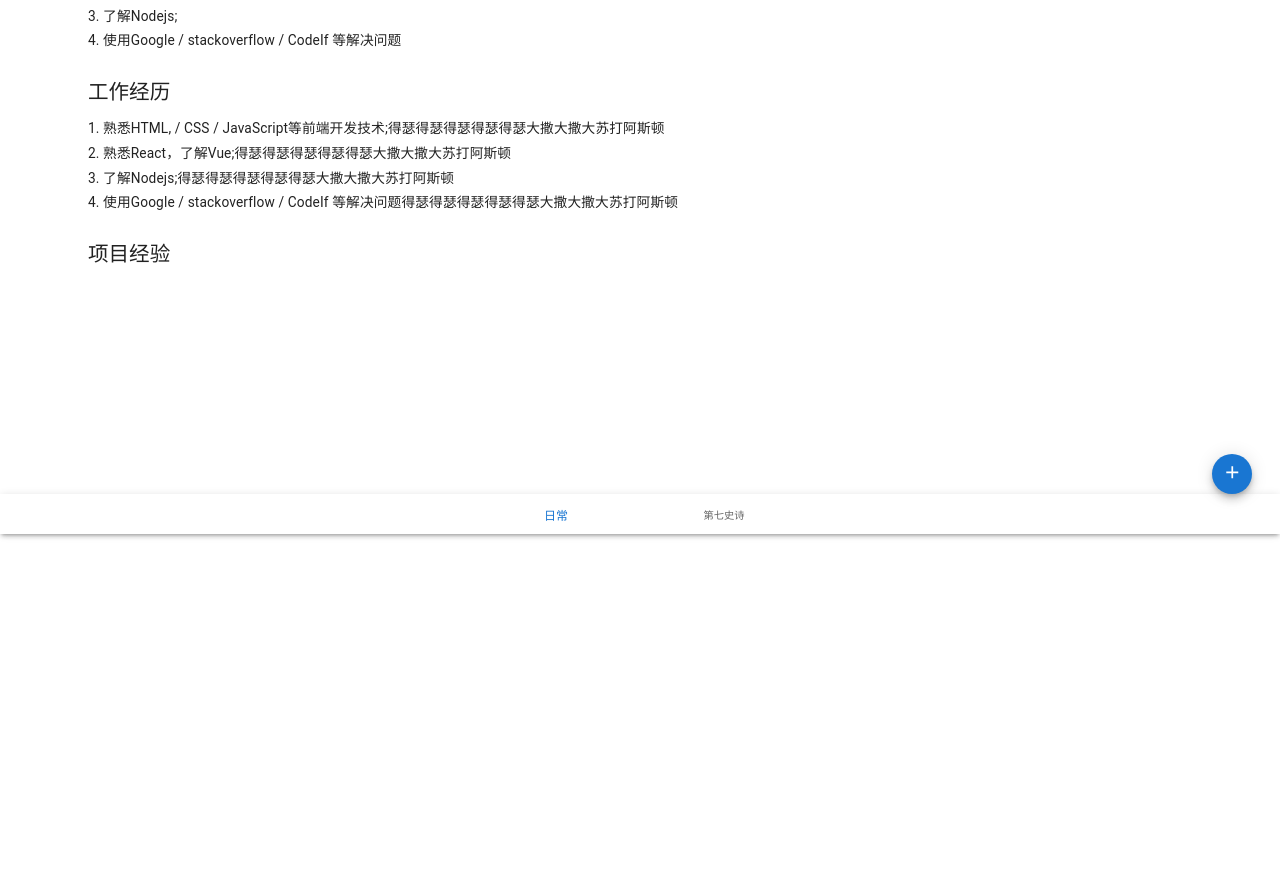
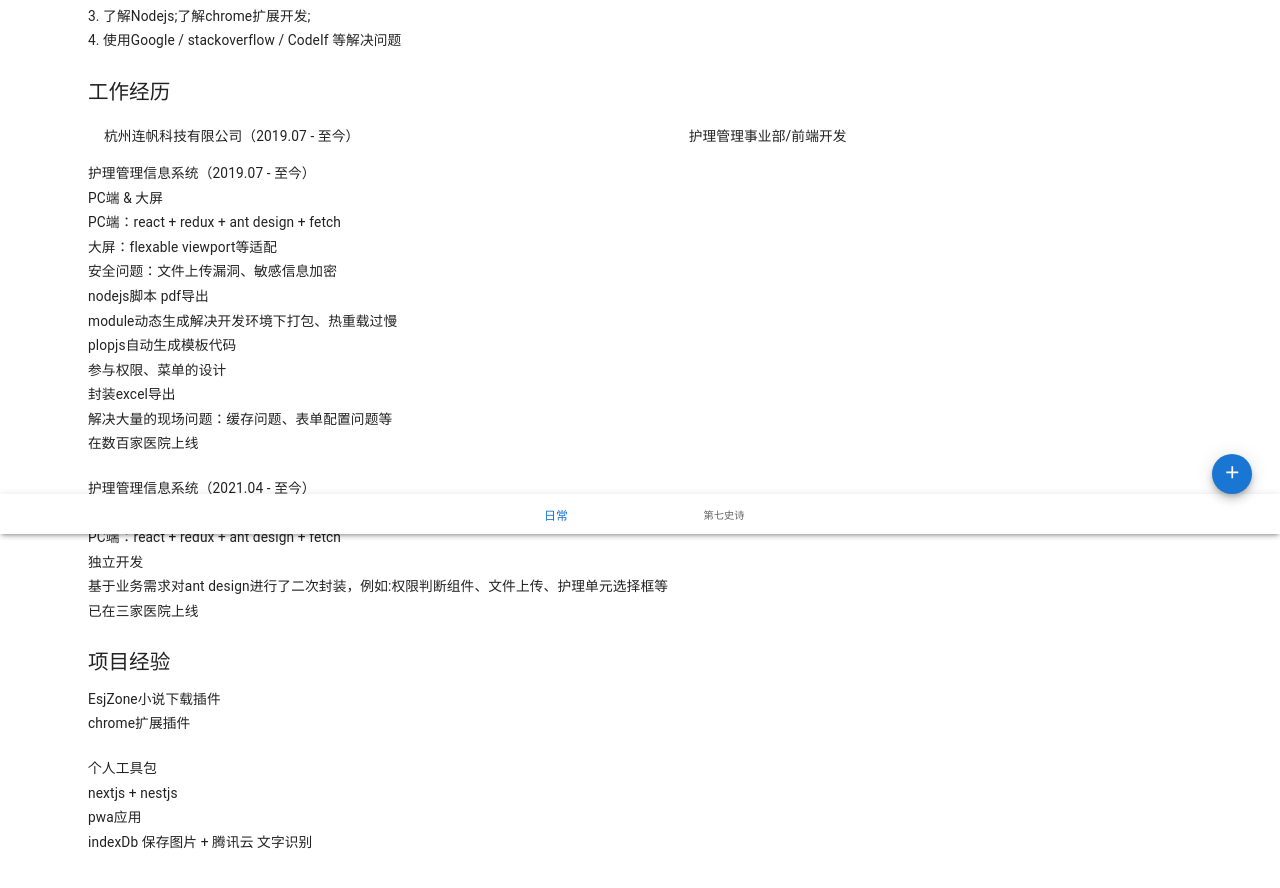
Before and after one commit to Zhoufy1996/tools-front, a Next.js app: page /life/resume in a window 1280 px wide. Shown: the part 266-1154 px from the top of the page. Before the commit the page ends 800 px from the top, so only its background shows below. Built offline with nearby package versions, Linux system fonts and the light colour scheme.

Commit message:
update resume

```diff
--- a/pages/life/resume.tsx
+++ b/pages/life/resume.tsx
@@ -1,4 +1,4 @@
-import { Box, Container, Link, Typography, Divider, Avatar, List, ListItemText, Button } from '@mui/material';
+import { Box, Container, Link, Typography, Divider, Avatar, List, ListItemText, Button, ListItem } from '@mui/material';
 import Image from 'next/image';
 import { useRef } from 'react';
 import Photo from 'src/assets/images/photo.jpg';
@@ -69,8 +69,8 @@ const Resume = () => {
         <Box>
           <List>
             <ListItemText>1. 熟悉HTML, / CSS / JavaScript等前端开发技术;</ListItemText>
-            <ListItemText>2. 熟悉React，了解Vue;</ListItemText>
-            <ListItemText>3. 了解Nodejs;</ListItemText>
+            <ListItemText>2. 熟悉React技术栈，了解Vue;</ListItemText>
+            <ListItemText>3. 了解Nodejs;了解chrome扩展开发;</ListItemText>
             <ListItemText>4. 使用Google / stackoverflow / CodeIf 等解决问题</ListItemText>
           </List>
         </Box>
@@ -79,27 +79,53 @@ const Resume = () => {
         <Typography variant="h5">工作经历</Typography>
         <Box>
           <List>
+            <ListItem>
+              <ListItemText>杭州连帆科技有限公司（2019.07 - 至今）</ListItemText>
+              <ListItemText>护理管理事业部/前端开发</ListItemText>
+            </ListItem>
+            <ListItemText>护理管理信息系统（2019.07 - 至今）</ListItemText>
+            <ListItemText>{`PC端 & 大屏`}</ListItemText>
+            <ListItemText>PC端：react + redux + ant design + fetch</ListItemText>
+            <ListItemText>大屏：flexable viewport等适配</ListItemText>
+            <ListItemText>安全问题：文件上传漏洞、敏感信息加密</ListItemText>
+            <ListItemText>nodejs脚本 pdf导出</ListItemText>
+            <ListItemText>module动态生成解决开发环境下打包、热重载过慢</ListItemText>
+            <ListItemText>plopjs自动生成模板代码</ListItemText>
+            <ListItemText>参与权限、菜单的设计</ListItemText>
+            <ListItemText>封装excel导出</ListItemText>
+            <ListItemText>解决大量的现场问题：缓存问题、表单配置问题等</ListItemText>
+            <ListItemText>在数百家医院上线</ListItemText>
+          </List>
+
+          <List>
+            <ListItemText>护理管理信息系统（2021.04 - 至今）</ListItemText>
+            <ListItemText>{`PC端`}</ListItemText>
+            <ListItemText>PC端：react + redux + ant design + fetch</ListItemText>
+            <ListItemText>独立开发</ListItemText>
             <ListItemText>
-              1. 熟悉HTML, / CSS / JavaScript等前端开发技术;得瑟得瑟得瑟得瑟得瑟大撒大撒大苏打阿斯顿
+              基于业务需求对ant design进行了二次封装，例如:权限判断组件、文件上传、护理单元选择框等
             </ListItemText>
-            <ListItemText>2. 熟悉React，了解Vue;得瑟得瑟得瑟得瑟得瑟大撒大撒大苏打阿斯顿</ListItemText>
-            <ListItemText>3. 了解Nodejs;得瑟得瑟得瑟得瑟得瑟大撒大撒大苏打阿斯顿</ListItemText>
-            <ListItemText>
-              4. 使用Google / stackoverflow / CodeIf 等解决问题得瑟得瑟得瑟得瑟得瑟大撒大撒大苏打阿斯顿
-            </ListItemText>
+            <ListItemText>已在三家医院上线</ListItemText>
           </List>
         </Box>
       </Box>
       <Box sx={{ mb: 2 }}>
         <Typography variant="h5">项目经验</Typography>
-        {/* <Box>
+        <Box>
           <List>
-            <ListItemText>1. 熟悉HTML, / CSS / JavaScript等前端开发技术;</ListItemText>
-            <ListItemText>2. 熟悉React，了解Vue;</ListItemText>
-            <ListItemText>3. 了解Nodejs;</ListItemText>
-            <ListItemText>4. 使用Google / stackoverflow / CodeIf 等解决问题</ListItemText>
+            <ListItemText>EsjZone小说下载插件</ListItemText>
+            <ListItemText>chrome扩展插件</ListItemText>
           </List>
-        </Box> */}
+        </Box>
+
+        <Box>
+          <List>
+            <ListItemText>个人工具包</ListItemText>
+            <ListItemText>nextjs + nestjs</ListItemText>
+            <ListItemText>pwa应用</ListItemText>
+            <ListItemText>indexDb 保存图片 + 腾讯云 文字识别</ListItemText>
+          </List>
+        </Box>
       </Box>
     </Container>
   );
```
